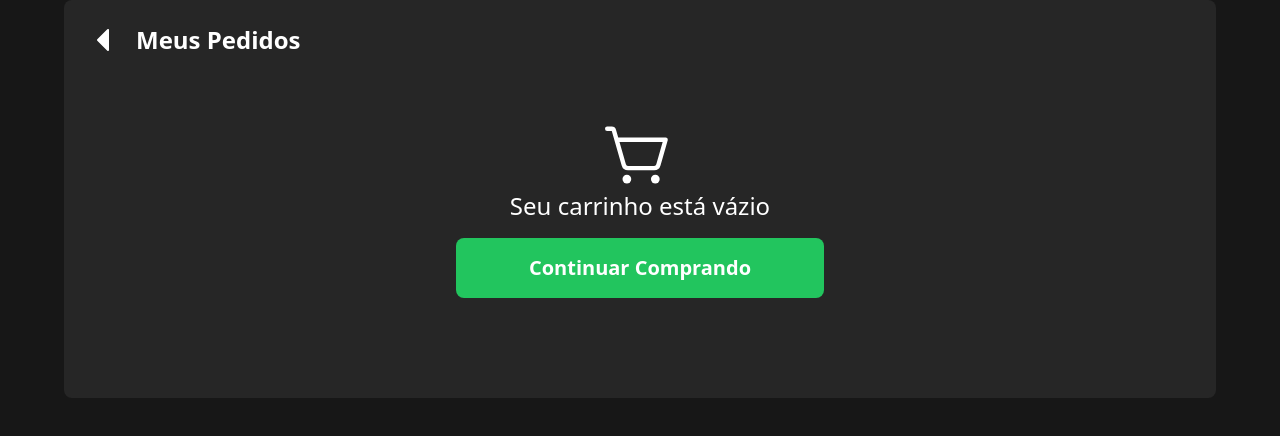
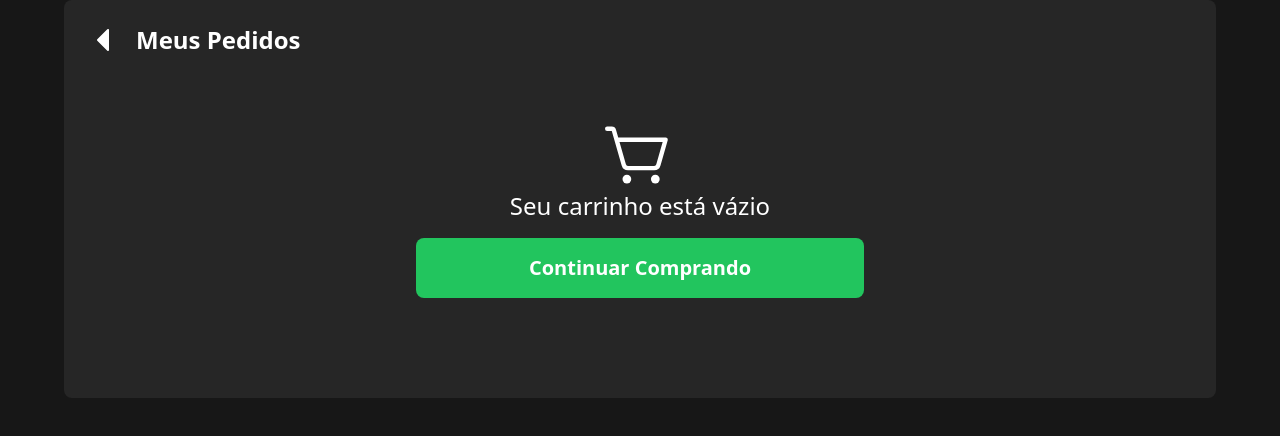
Before and after one commit to LuanHMA/DeliverySystem, a React (Vite) app: page /cart in a window 1280 px wide. Shown: the top 436 px of the page. Built offline with nearby package versions, Linux system fonts and the light colour scheme.

Commit message:
feat: alterando tamanho do botão do empty cart

```diff
--- a/src/components/Cart/EmptyCart.tsx
+++ b/src/components/Cart/EmptyCart.tsx
@@ -10,7 +10,7 @@ export function EmptyCart() {
       </h1>
       <Link
         to="/"
-        className="bg-green-500 py-4 mt-4 rounded-lg w-1/3 m-auto text-white text-xl font-bold transition-all text-center"
+        className="bg-green-500 py-4 mt-4 rounded-lg w-full max-w-md m-auto text-white text-xl font-bold transition-all text-center"
       >
         Continuar Comprando
       </Link>
--- a/src/components/Cart/Overview.tsx
+++ b/src/components/Cart/Overview.tsx
@@ -32,7 +32,7 @@ export function Overview() {
         <h1
           className={`bg-neutral-900 p-2 rounded-lg rounded-b-none w-full max-w-md m-auto text-white text-xl text-center font-bold`}
         >
-          <span className="text-sm mr-1 font-normal">TOTAL</span>
+          <span className="text-sm mr-1 font-normal">TOTAL</span>\
           <span className="text-green-500">R$ {totAmountState.toFixed(2)}</span>
         </h1>
         <button
```
